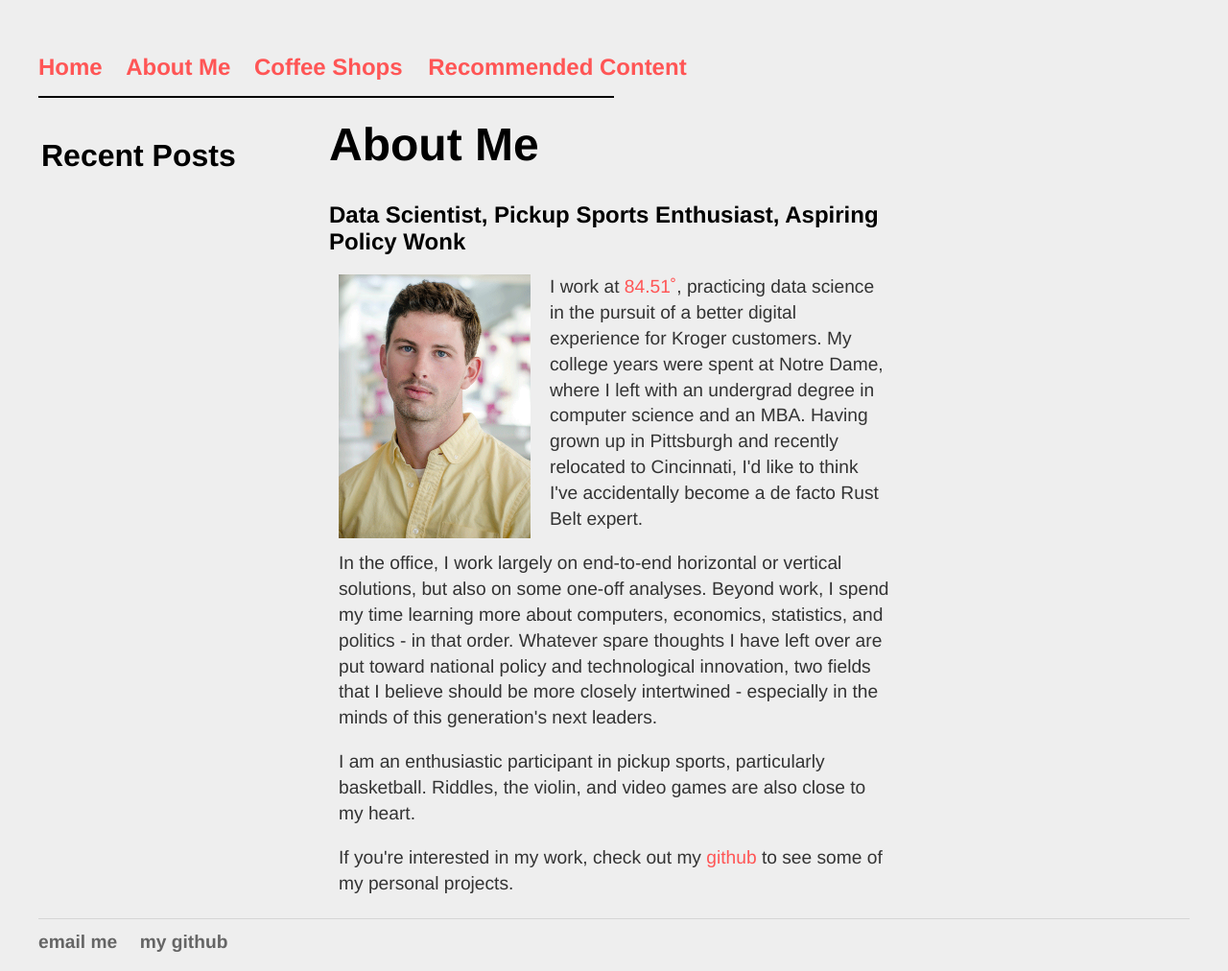
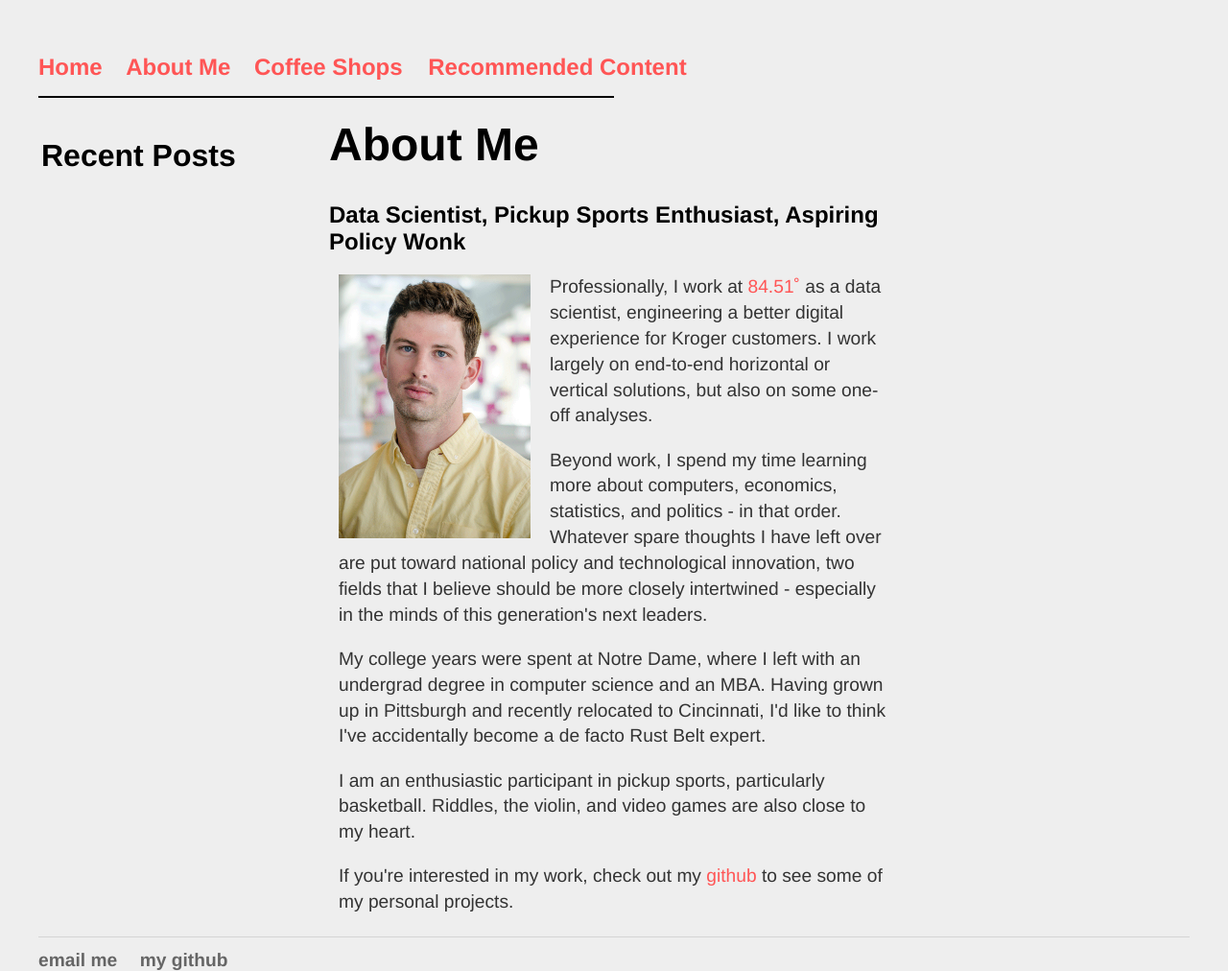
Before and after one commit to eswan18/ethanswan.com, a Jekyll site: the page built from me.html, in a window 1280 px wide. Shown: the whole page at 96% size. Built offline with Jekyll 4.4.1, drawn with Linux system fonts in a browser that asks for light colours.

Commit message:
more prose editing of About Me

```diff
--- a/me.html
+++ b/me.html
@@ -8,9 +8,11 @@ title: eswan18 - Me
 
 	<div id="main_content">
 		<img src="images/ethan_headshot_serious.gif" width="200" height="275" style="float:left; padding:0px 20px 5px 10px; display:block;"/>
-        <p>I work at <a href="http://www.8451.com">84.51˚</a>, practicing data science in the pursuit of a better digital experience for Kroger customers. My college years were spent at Notre Dame, where I left with an undergrad degree in computer science and an MBA. Having grown up in Pittsburgh and recently relocated to Cincinnati, I'd like to think I've accidentally become a de facto Rust Belt expert.</p>
+        <p>Professionally, I work at <a href="http://www.8451.com">84.51˚</a> as a data scientist, engineering a better digital experience for Kroger customers. I work largely on end-to-end horizontal or vertical solutions, but also on some one-off analyses.</p>
 
-        <p>In the office, I work largely on end-to-end horizontal or vertical solutions, but also on some one-off analyses. Beyond work, I spend my time learning more about computers, economics, statistics, and politics - in that order. Whatever spare thoughts I have left over are put toward national policy and technological innovation, two fields that I believe should be more closely intertwined - especially in the minds of this generation's next leaders.</p>
+        <p>Beyond work, I spend my time learning more about computers, economics, statistics, and politics - in that order. Whatever spare thoughts I have left over are put toward national policy and technological innovation, two fields that I believe should be more closely intertwined - especially in the minds of this generation's next leaders.</p>
+
+        <p>My college years were spent at Notre Dame, where I left with an undergrad degree in computer science and an MBA. Having grown up in Pittsburgh and recently relocated to Cincinnati, I'd like to think I've accidentally become a de facto Rust Belt expert.</p>
 
         <p>I am an enthusiastic participant in pickup sports, particularly basketball. Riddles, the violin, and video games are also close to my heart.</p>
 
```
